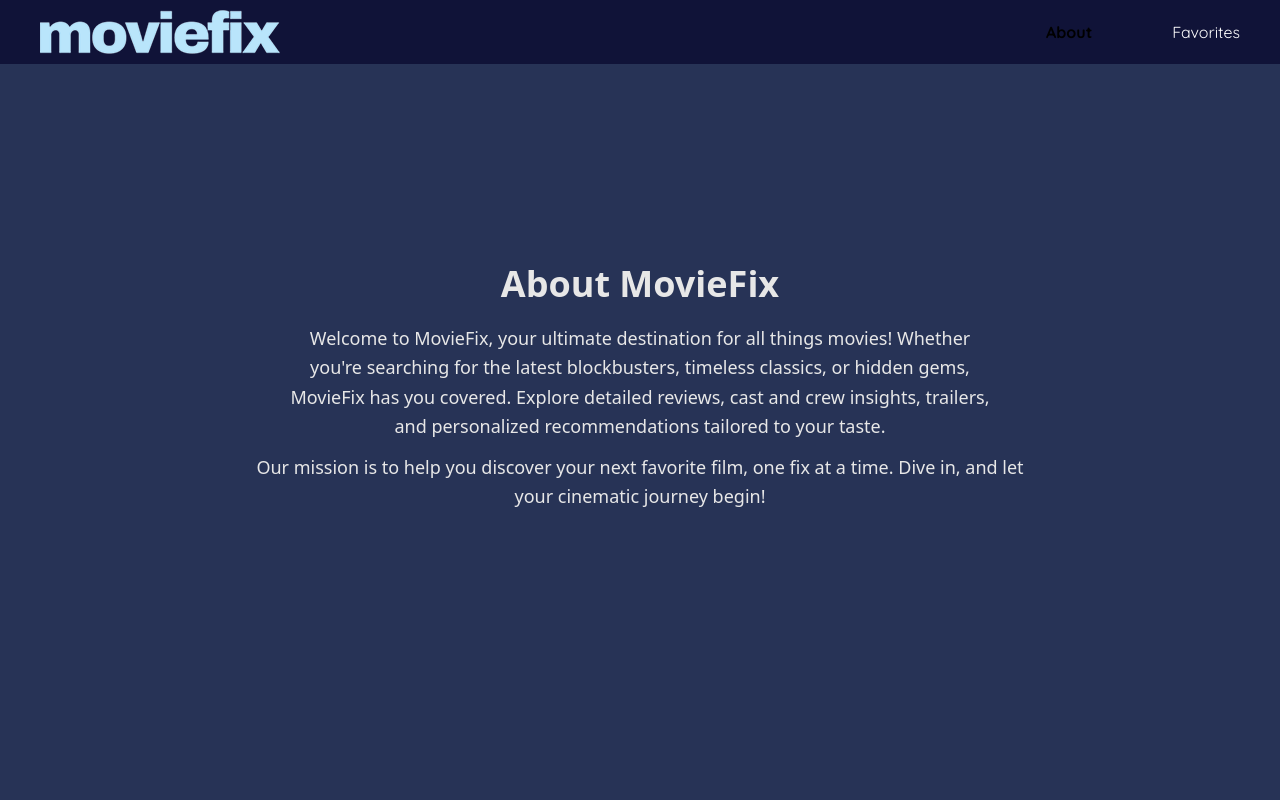
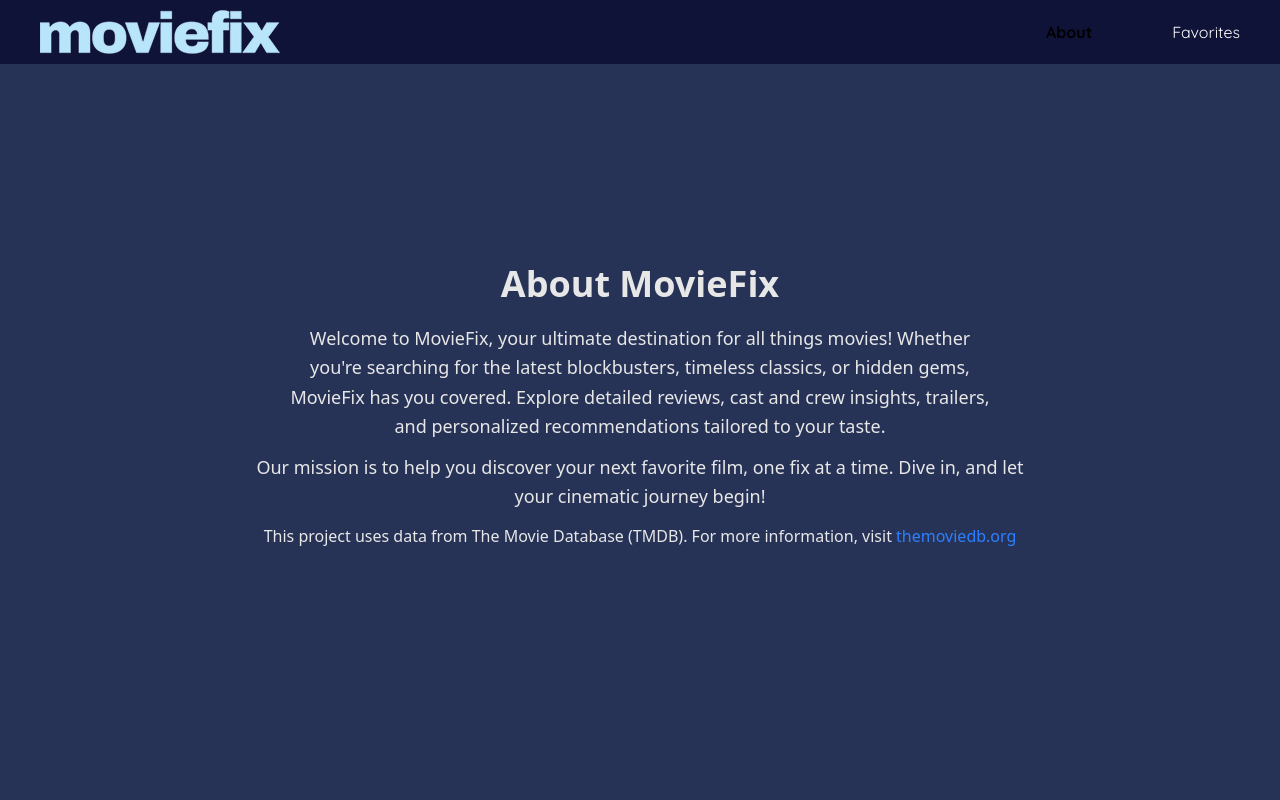
Before and after one commit to BCotten/react-movie-database, a React (Vite) app: page /about in a window 1280 px wide. Shown: the top 800 px of the page. Built offline with nearby package versions, Linux system fonts and the light colour scheme; no server answers.

Commit message:
add tmdb attirubtion

```diff
--- a/src/pages/PageAbout.jsx
+++ b/src/pages/PageAbout.jsx
@@ -11,6 +11,10 @@ export default function PageAbout() {
         <p className="text-base md:text-lg leading-relaxed mb-3" >
           Our mission is to help you discover your next favorite film, one fix at a time. Dive in, and let your cinematic journey begin!
         </p>
+        <p>This project uses data from The Movie Database (TMDB). For more information, visit <a href="https://www.themoviedb.org" class="text-blue-500 hover:underline">themoviedb.org</a>
+
+
+        </p>
       </section>
     </main>
   );
```
